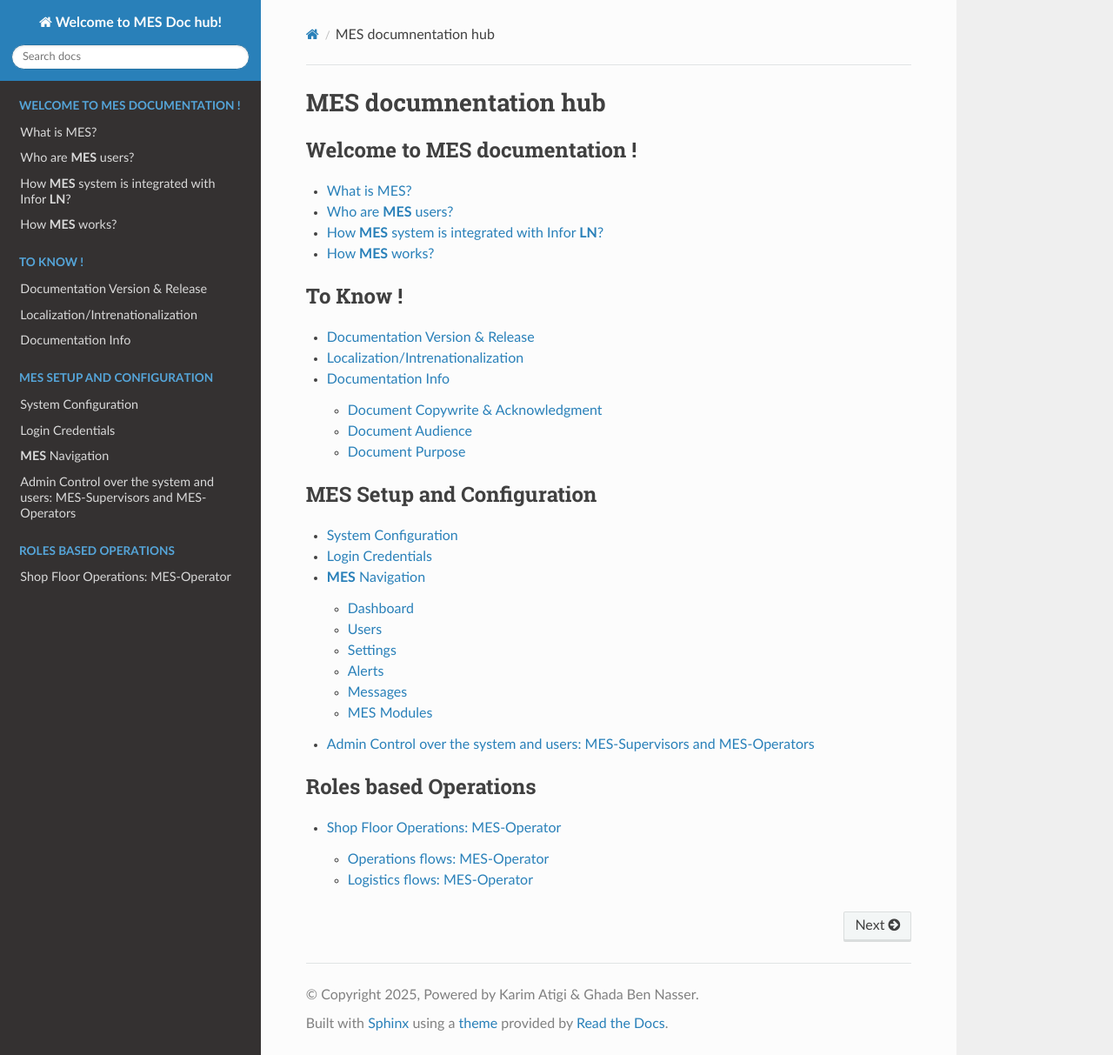
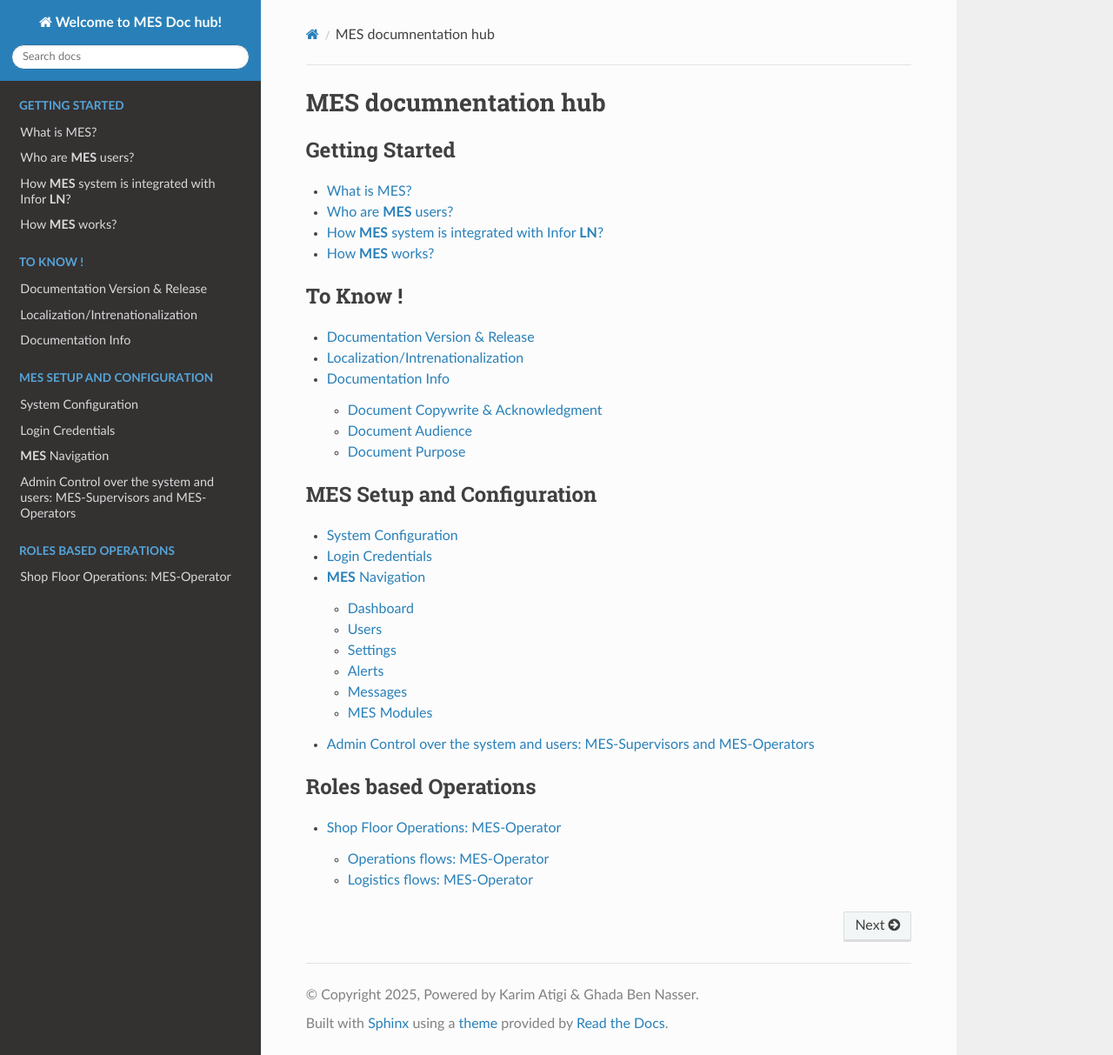
Before and after one commit to ghadiben0/-rtd-tutorial-ghadi2, a Sphinx documentation site: the page built from docs/source/index.rst, in a window 1280 px wide and 1213 px high. Shown: the whole window at 87% size. Built offline with Sphinx 7.4.7 and the Read the Docs theme 3.1.0, drawn with Linux system fonts in a browser that asks for light colours.

Commit message:
Update index.rst

```diff
--- a/docs/source/index.rst
+++ b/docs/source/index.rst
@@ -3,7 +3,7 @@
 
 .. toctree::
    :maxdepth: 2
-   :caption: Welcome to MES documentation !
+   :caption: Getting Started
    :titlesonly:
 
    mes
```
